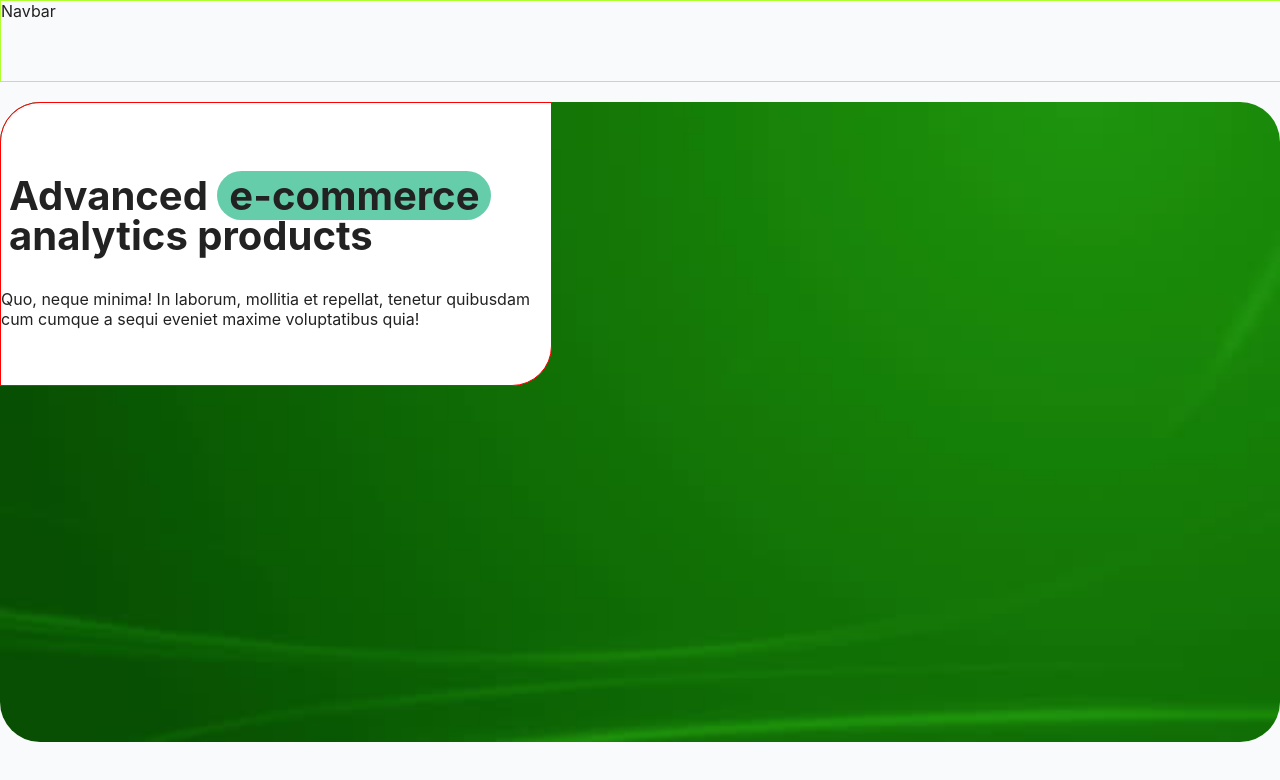
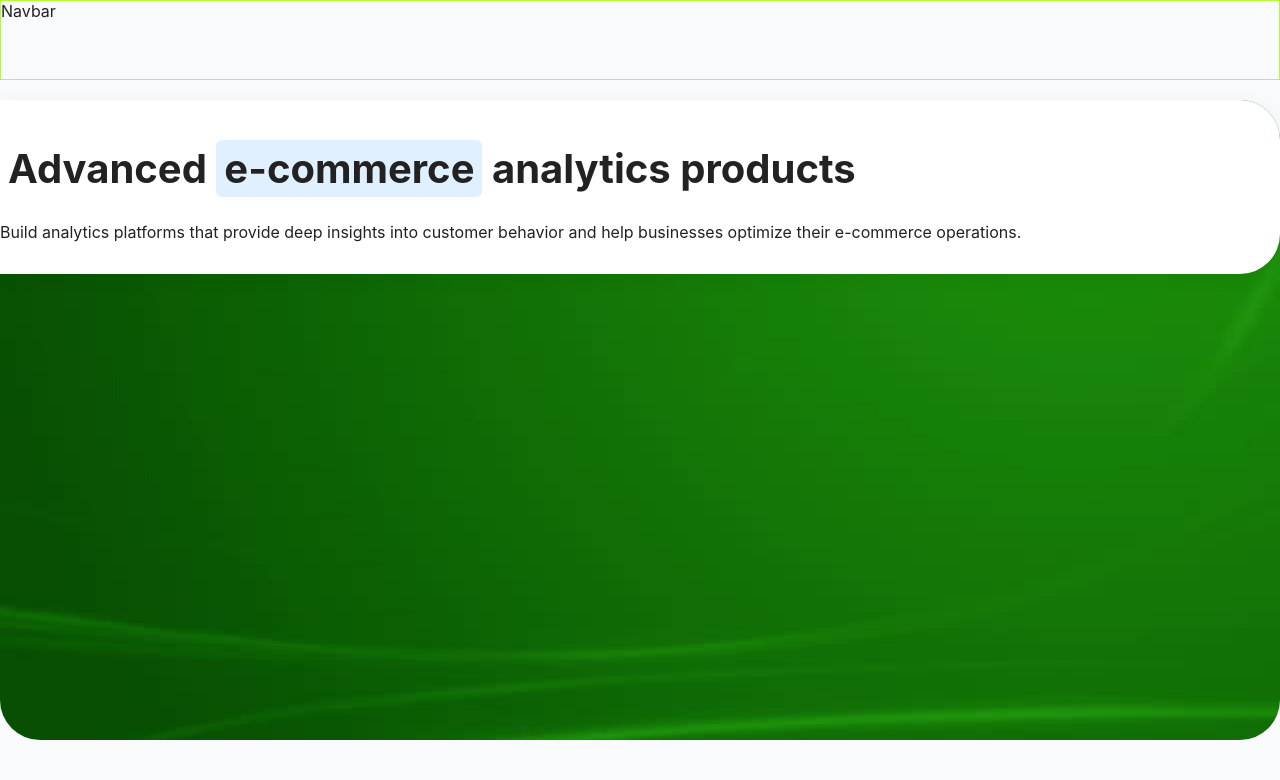
Before and after one commit to banuaggun/landing-page, a React (Vite) app: page / in a window 1280 px wide. Shown: the top 780 px of the page. Built offline with nearby package versions, Linux system fonts and the light colour scheme.

Commit message:
feat: add Hero card components

```diff
--- a/src/components/heroCards/vision-card/VisionCard.jsx
+++ b/src/components/heroCards/vision-card/VisionCard.jsx
@@ -6,8 +6,8 @@ const VisionCard = () => {
   return (
     <div className='vision'>
         <div className='vision-content'>
-            <h2>Advanced <span>e-commerce</span> <br/> analytics products </h2>
-            <p>Quo, neque minima! In laborum, mollitia et repellat, tenetur quibusdam cum cumque a sequi eveniet maxime voluptatibus quia!</p>
+            <h2>Advanced <span>e-commerce</span> analytics products</h2>
+      <p>Build analytics platforms that provide deep insights into customer behavior and help businesses optimize their e-commerce operations.</p>
         </div>
     </div>
   )
--- a/src/components/heroCards/vision-card/vision.css
+++ b/src/components/heroCards/vision-card/vision.css
@@ -1,10 +1,10 @@
 .vision{
-    border:1px solid red;
-    max-width:550px;
-    padding:40px 0;
+    padding:16px 0;
     background-color: white;
-    border-radius: 40px 0 40px 0px;
+    border-radius: 0px 40px 40px 0px;
+     box-shadow: 0 4px 20px rgba(0,0,0,0.05);
     text-align: left;
+
 }
 
 .vision-content{
@@ -17,9 +17,9 @@
     font-size: 2.5rem;
 }
 
-.vision-content h2 > span{
-    background-color: mediumaquamarine;
-    padding:0px 12px;
-    border-radius: 40px;
-    line-height: 10px;
+
+.vision-content h2 span {
+  background: #e0f0ff;
+  padding: 4px 8px;
+  border-radius: 6px;
 }
--- a/src/components/navbar/navbar.css
+++ b/src/components/navbar/navbar.css
@@ -1,7 +1,6 @@
 .navbar{
     width:100%;
     height:80px;
+    box-sizing: border-box;
     border:1px solid greenyellow;
-    position: relative;
-    margin: 0 auto;
 }
```
Also changed, not shown: src/components/heroCards/goal-card/GoalCard.jsx (added, +21 -0 lines), src/components/heroCards/goal-card/goal-card.css (added, +7 -0 lines), src/components/heroCards/service-card/ServiceCard.jsx (added, +13 -0 lines), src/components/heroCards/service-card/service-card.css (added, +7 -0 lines).
